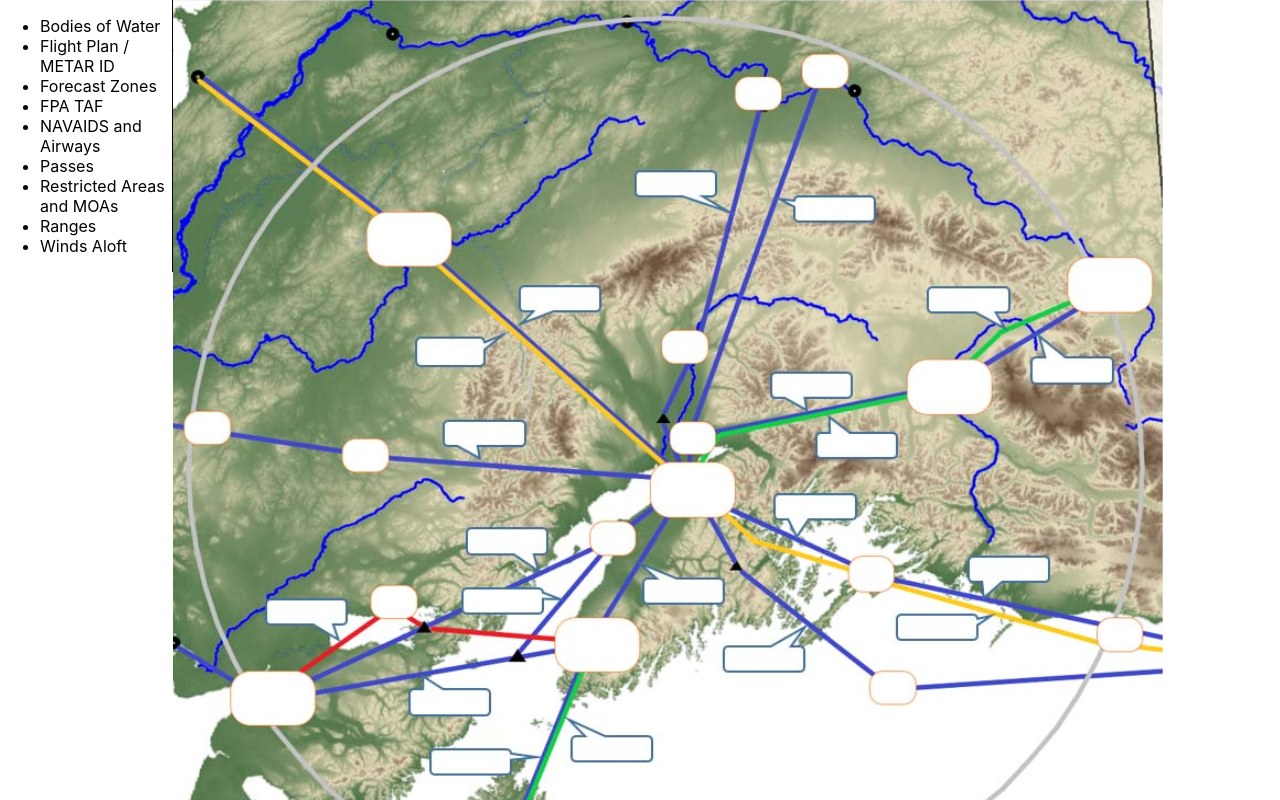
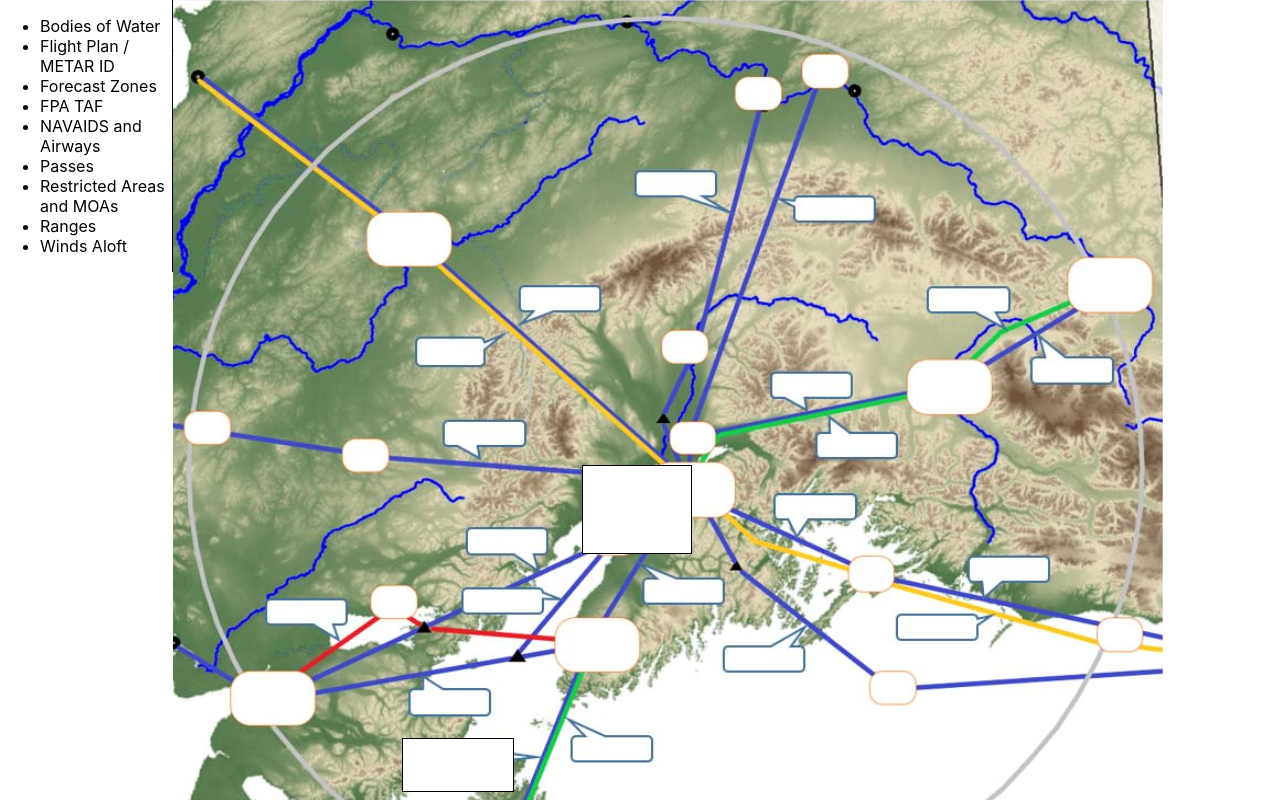
Before and after one commit to jackcholt/sc-alaska-faa-test, a React (Create React App) app: page / in a window 1280 px wide. Both pictures are taken after a click on the item "NAVAIDS and Airways". Shown: the top 800 px of the page. Built offline with nearby package versions, Linux system fonts and the light colour scheme.

Commit message:
Improve the data integrity of Map.js using PropTypes. Add project specific README text.

```diff
--- /dev/null
+++ b/src/components/HoverRegion.js
@@ -0,0 +1,56 @@
+import React from "react"
+import PropTypes from "prop-types"
+import styled from "styled-components"
+
+const Region = styled.div`
+  position: absolute;
+  top: ${({top}) => top}px;
+  left: ${({left}) => left}px;
+  width: ${({width}) => width}px;
+  height: ${({height}) => height}px;
+  border: 1px solid;
+  opacity: ${({debug}) => debug ? 1 : 0};
+  font-family: sans-serif;
+  padding: 1rem;
+  background: white;
+  color: black;
+  z-index: 9999;
+
+  :hover {
+    opacity: 1;
+  }
+`
+const HoverRegion = (props) => {
+  const {left, top, width, height, label, label2, debug} = props
+
+  return (
+      <Region
+          left={left}
+          top={top}
+          width={width}
+          height={height}
+          debug={debug}
+      >
+        {label}
+        {label2 && label2}
+      </Region>
+  )
+}
+
+export default HoverRegion
+
+HoverRegion.propTypes = {
+  left: PropTypes.number,
+  top: PropTypes.number,
+  height: PropTypes.number,
+  width: PropTypes.number,
+  label: PropTypes.string,
+  label2: PropTypes.string,
+  debug: PropTypes.bool
+}
+
+HoverRegion.defaultProps = {
+  debug: false,
+  width: 40,
+  height: 20
+}
--- a/src/components/Map.js
+++ b/src/components/Map.js
@@ -2,6 +2,7 @@ import React from "react"
 
 //import styled from "styled-components"
 import PropTypes from "prop-types"
+import HoverRegion from "./HoverRegion";
 
 const Map = (props) => {
   const {src, hovers} = props
@@ -13,8 +14,18 @@ const Map = (props) => {
             alt="FAA Map"
             src={src}
         />
-        {hovers.map(() =>
-          <div key={index++}>Map hover item</div>
+        {hovers.map((hover) =>
+            <HoverRegion
+                key={index++}
+                top={hover.top}
+                left={hover.left}
+                width={hover.width}
+                height={hover.height}
+                debug={hover.debug}
+            >
+              {hover.label}
+              (hover.label2 && (<br/>hover.label2))
+            </HoverRegion>
         )}
       </>
   )
@@ -23,6 +34,18 @@ const Map = (props) => {
 export default Map
 
 Map.propTypes = {
-  src: PropTypes.string,
-  hovers: PropTypes.object
+  src: PropTypes.string.isRequired,
+  hovers: PropTypes.arrayOf(
+      PropTypes.shape(
+          {
+            top: PropTypes.number.isRequired,
+            left: PropTypes.number.isRequired,
+            label: PropTypes.string.isRequired,
+            label2: PropTypes.string,
+            height: PropTypes.number,
+            width: PropTypes.number,
+            debug: PropTypes.bool
+          }
+      )
+  ).isRequired
 }
--- a/src/components/MapPage.js
+++ b/src/components/MapPage.js
@@ -42,7 +42,8 @@ const MapPage = () => {
             :
             <StyledMap
                 src={source}
-                hovers={mapData}/>
+                hovers={mapData}
+            />
         }
       </>
   )
--- a/src/data.json
+++ b/src/data.json
@@ -72,7 +72,8 @@
         "top": 738,
         "width": 78,
         "height": 20,
-        "label": "G10"
+        "label": "G10",
+        "debug": true
       },
       {
         "left": 95,
@@ -251,7 +252,8 @@
         "width": 76,
         "height" : 55,
         "label": "TED",
-        "label2": "(ANC)"
+        "label2": "(ANC)",
+        "debug": true
       },
       {
         "left": 10,
```
Also changed, not shown: 2 other files (tests, documents, lock files or other folders).
